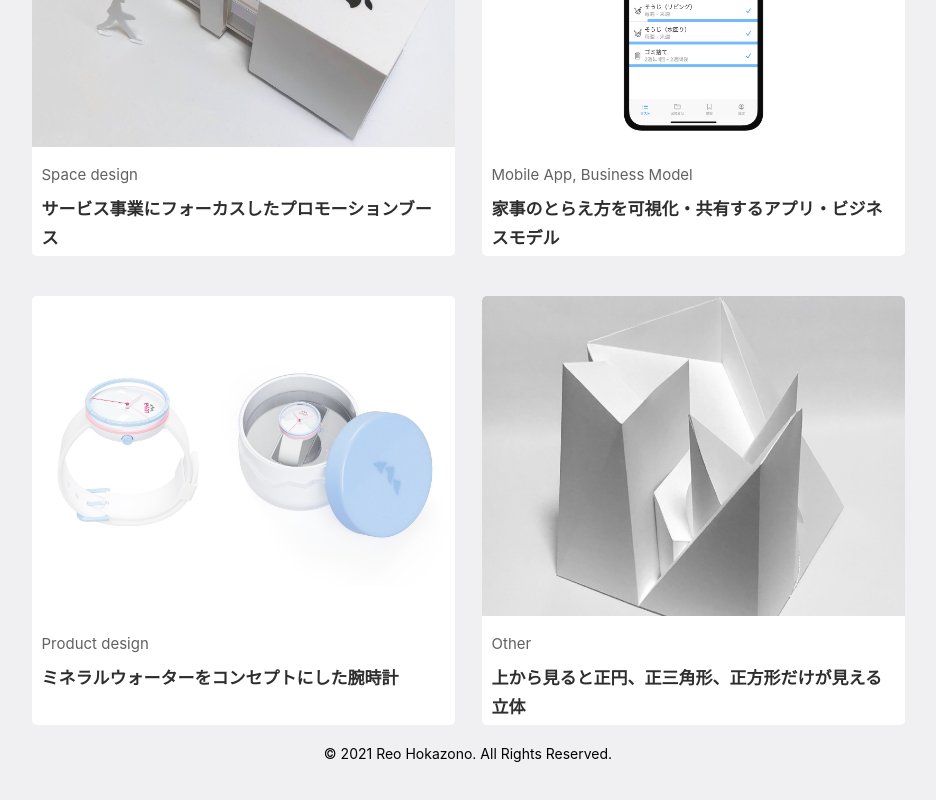
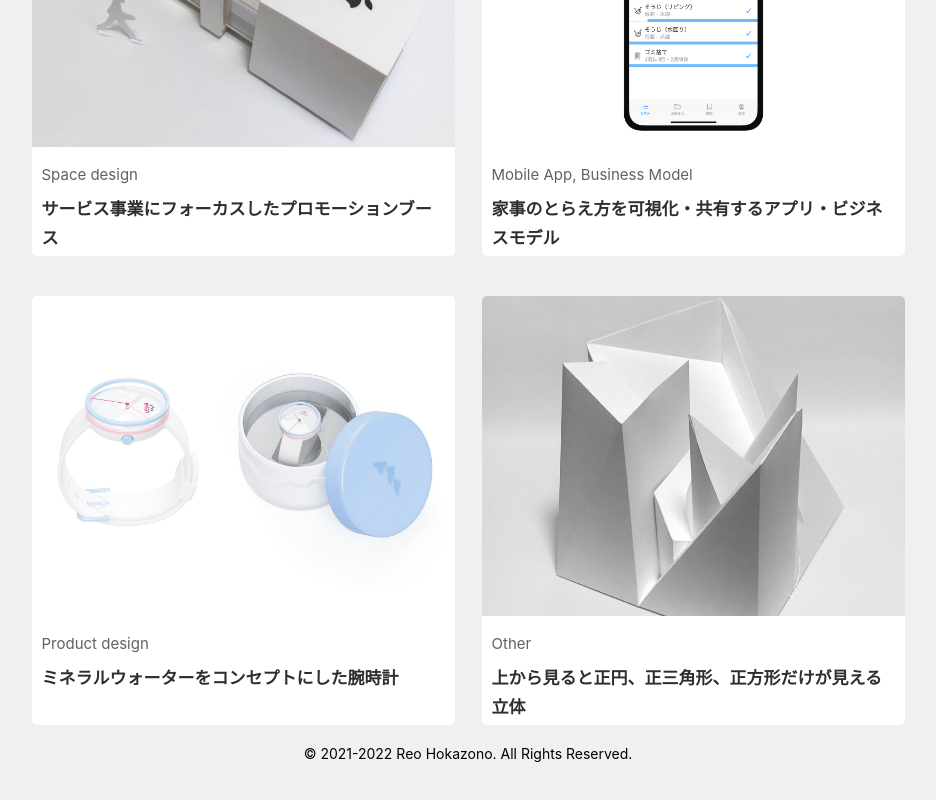
Before and after one commit to ReoHokazono/portfolio-web, a Next.js app: page / in a window 1280 px wide. Shown: the part 1255-2055 px from the top of the page, without its empty margins (172-1108 px from the left). Built offline with nearby package versions, Linux system fonts and the light colour scheme.

Commit message:
[fix] footerの年表示を修正

```diff
--- a/components/layout.js
+++ b/components/layout.js
@@ -27,7 +27,7 @@ export default function Layout({ children, nav }) {
             <main>{children}</main>
 
             <footer>
-                © 2021 Reo Hokazono. All Rights Reserved.
+                © 2021-2022 Reo Hokazono. All Rights Reserved.
             </footer>
         </div>
     )
```
